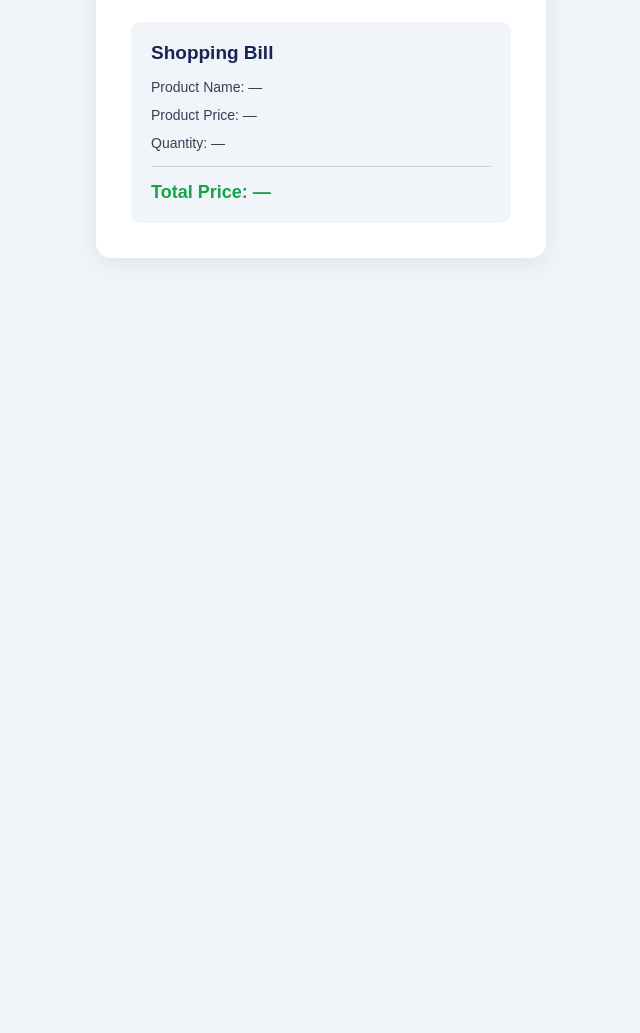
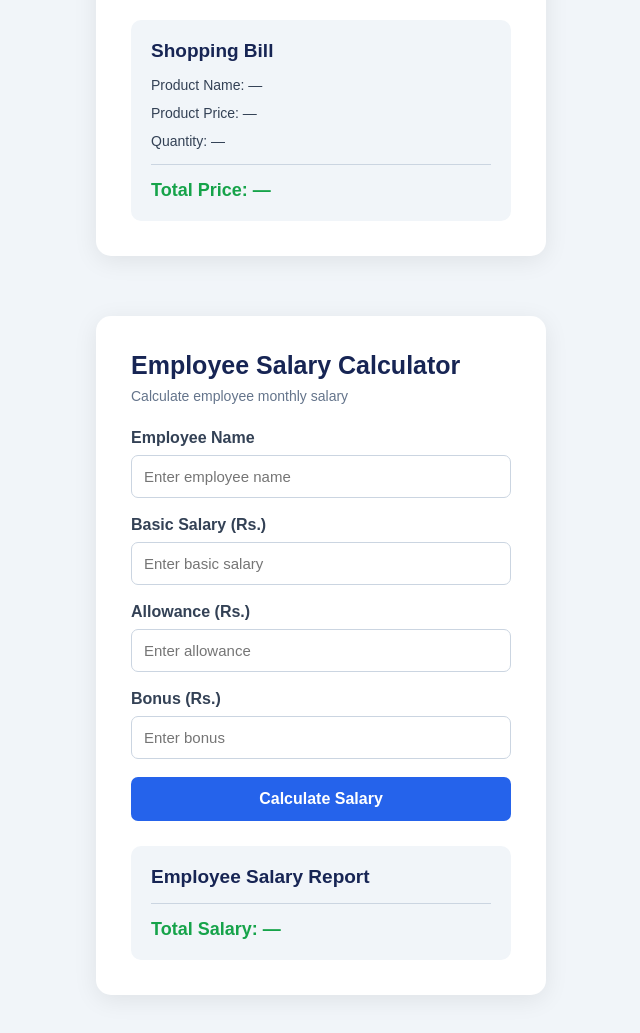
Before and after one commit to Sahan31/learning-journey, a plain HTML site: page JS/projects/01/index.html in a window 1280 px wide. Shown: the part 767-1800 px from the top of the page, without its empty margins (319-959 px from the left). Before the commit the page ends 1055 px from the top, so only its background shows below. Drawn offline with Linux system fonts and the light colour scheme.

Commit message:
Employee Salary Calculator

```diff
--- a/JS/projects/01/index.html
+++ b/JS/projects/01/index.html
@@ -65,6 +65,51 @@
 
         </div>
 
+
+
+        <!-- Employee Salary Calculator ----  -->
+        <div class="salary-container">
+
+            <h1>Employee Salary Calculator</h1>
+            <p class="subtitle">Calculate employee monthly salary</p>
+
+            <div class="input-group">
+                <label for="employeeName">Employee Name</label>
+                <input type="text" id="employeeName" placeholder="Enter employee name">
+            </div>
+
+            <div class="input-group">
+                <label for="basicSalary">Basic Salary (Rs.)</label>
+                <input type="number" id="basicSalary" placeholder="Enter basic salary">
+            </div>
+
+            <div class="input-group">
+                <label for="allowence">Allowance (Rs.)</label>
+                <input type="number" id="allowence" placeholder="Enter allowance">
+            </div>
+
+            <div class="input-group">
+                <label for="bonus">Bonus (Rs.)</label>
+                <input type="number" id="bonus" placeholder="Enter bonus">
+            </div>
+
+            <button id="salaryCal">Calculate Salary</button>
+
+            <div class="result">
+                <h2>Employee Salary Report</h2>
+
+                <p id="showName01"></p>
+                <p id="showBasicSalary"></p>
+                <p id="showallowence"></p>
+                <p id="showBonus"></p>
+
+                <div class="total">
+                    <p id="showTotalSalary">Total Salary: —</p>
+                </div>
+            </div>
+
+        </div>
+
         <script src="index.js"></script>
 
     </body>
--- a/JS/projects/01/index.js
+++ b/JS/projects/01/index.js
@@ -40,3 +40,30 @@ calculateBtn.onclick = function () {
     totalShow.textContent = `Total Price: Rs${totalPrice}`;
 
 }
+
+
+
+
+// Employee Salary Calculator
+const salaryCal = document.getElementById("salaryCal");
+const showName01 = document.getElementById("showName01");
+const showBasicSalary = document.getElementById("showBasicSalary");
+const showallowence = document.getElementById("showallowence");
+const showBonus = document.getElementById("showBonus");
+const showTotalSalary = document.getElementById("showTotalSalary");
+
+salaryCal.onclick = function () {
+    const employeeName = document.getElementById("employeeName").value ;
+    const basicSalary = Number(document.getElementById("basicSalary").value) ;
+    const allowence = Number(document.getElementById("allowence").value) ;
+    const bonus = Number(document.getElementById("bonus").value) ;
+    const totalSalary = basicSalary + allowence + bonus ;
+
+    showName01.textContent = `Employee Name: ${employeeName}` ;
+    showBasicSalary.textContent =`Basic Salary: ${basicSalary}`;
+    showallowence.textContent =`Allowance: ${allowence}`;
+    showBonus.textContent =`Bonus: ${bonus}`;
+    showTotalSalary.textContent =`Total Salary: ${totalSalary}` ;
+
+
+}
--- a/JS/projects/01/style.css
+++ b/JS/projects/01/style.css
@@ -196,3 +196,123 @@ h1 {
     }
 
 }
+
+
+
+
+
+/* Employee Salary Calculator  */
+
+/* =========================
+   EMPLOYEE SALARY CALCULATOR
+========================= */
+
+.salary-container {
+    width: 100%;
+    max-width: 450px;
+    margin: 30px auto;
+    padding: 35px;
+    background: white;
+    border-radius: 15px;
+    box-shadow: 0 5px 25px rgba(0, 0, 0, 0.08);
+}
+
+.salary-container h1 {
+    color: #172554;
+    font-size: 25px;
+    margin-bottom: 8px;
+}
+
+.subtitle {
+    color: #64748b;
+    font-size: 14px;
+    margin-bottom: 25px;
+}
+
+.input-group {
+    margin-bottom: 18px;
+}
+
+.input-group label {
+    display: block;
+    font-weight: bold;
+    color: #334155;
+    margin-bottom: 8px;
+}
+
+.input-group input {
+    width: 100%;
+    padding: 12px;
+    border: 1px solid #cbd5e1;
+    border-radius: 7px;
+    font-size: 15px;
+    outline: none;
+}
+
+.input-group input:focus {
+    border-color: #2563eb;
+}
+
+#salaryCal {
+    width: 100%;
+    padding: 13px;
+    background: #2563eb;
+    color: white;
+    border: none;
+    border-radius: 7px;
+    font-size: 16px;
+    font-weight: bold;
+    cursor: pointer;
+    transition: 0.2s;
+}
+
+#salaryCal:hover {
+    background: #1d4ed8;
+}
+
+.result {
+    margin-top: 25px;
+    padding: 20px;
+    background: #f1f5f9;
+    border-radius: 10px;
+}
+
+.result h2 {
+    color: #172554;
+    font-size: 19px;
+    margin-bottom: 15px;
+}
+
+.result p {
+    color: #334155;
+    font-size: 14px;
+    margin-bottom: 12px;
+}
+
+.total {
+    border-top: 1px solid #cbd5e1;
+    padding-top: 15px;
+    margin-top: 15px;
+}
+
+#showTotalSalary {
+    color: #16a34a;
+    font-size: 18px;
+    font-weight: bold;
+    margin-bottom: 0;
+}
+
+/* Responsive Design */
+
+@media (max-width: 480px) {
+
+    .salary-container {
+        padding: 25px 20px;
+        margin: 20px auto;
+    }
+
+    .salary-container h1 {
+        font-size: 21px;
+    }
+
+}
```
